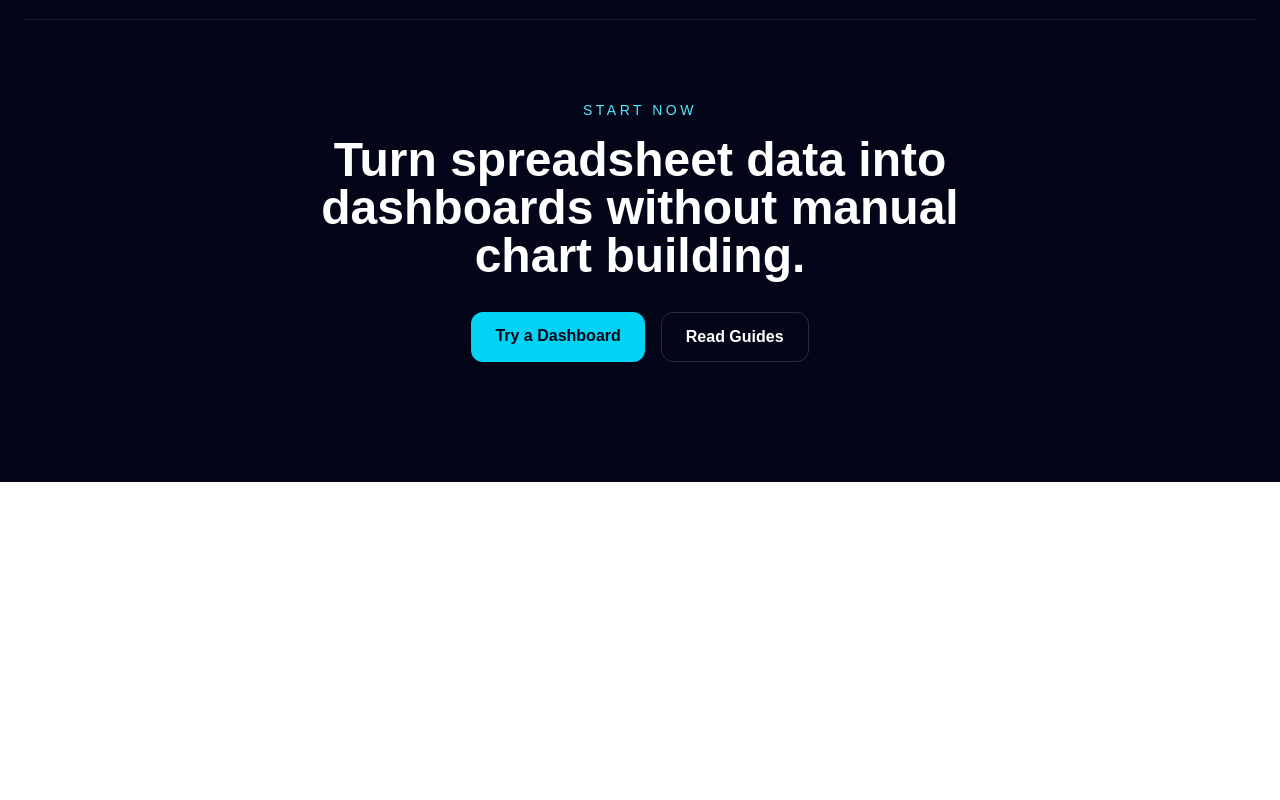
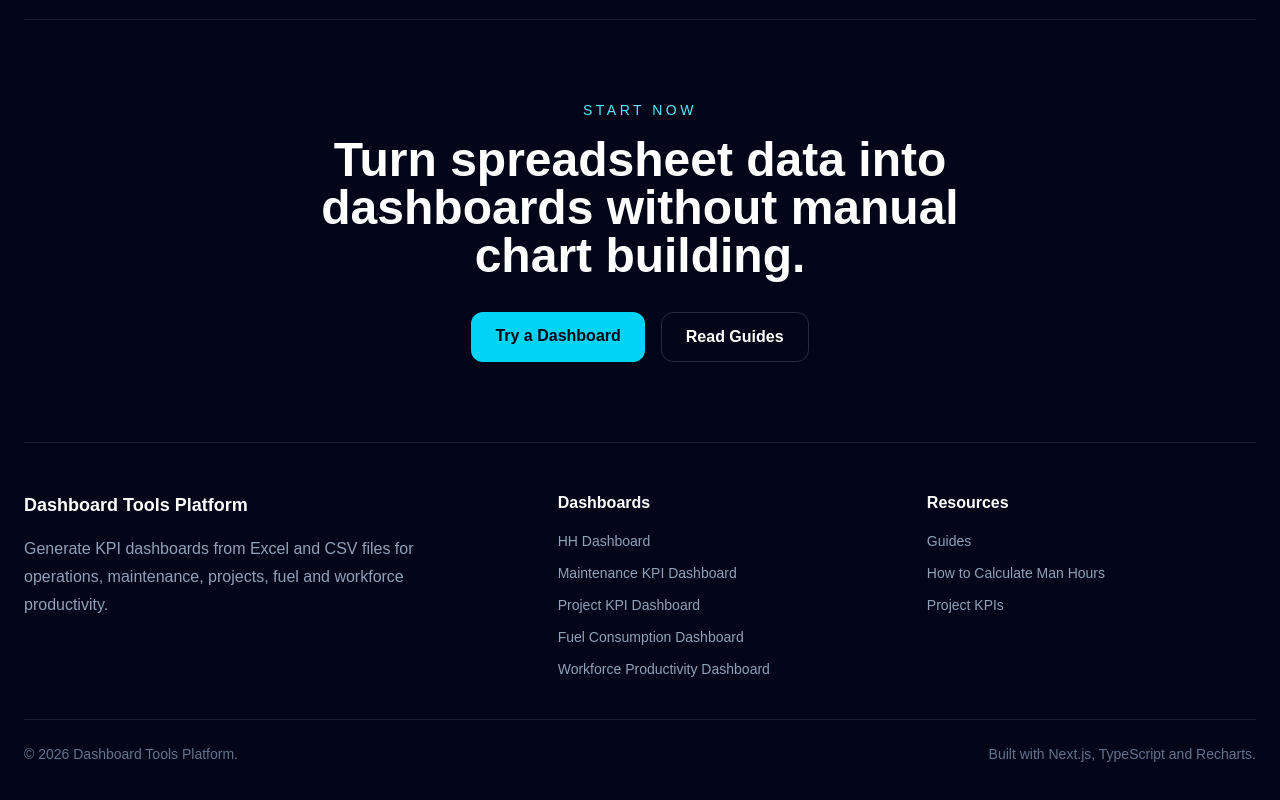
Before and after one commit to kike-Pinto/dashboard-tools-platform, a Next.js app: page / in a window 1280 px wide. Shown: the part 3855-4655 px from the top of the page. Before the commit the page ends 4337 px from the top, so only its background shows below. Built offline with nearby package versions, Linux system fonts and the light colour scheme.

Commit message:
feat: add homepage footer

```diff
--- a/src/app/page.tsx
+++ b/src/app/page.tsx
@@ -11,6 +11,7 @@ import {
   Clock3,
 } from 'lucide-react'
 import Image from 'next/image'
+import { Footer } from '@/components/layout/Footer'
 
 export const metadata: Metadata = {
   title: 'Dashboard Tools Platform - Generate KPI Dashboards from Excel',
@@ -434,6 +435,7 @@ export default function HomePage() {
             </Link>
           </div>
         </section>
+        <Footer />
       </section>
     </main>
   )
--- /dev/null
+++ b/src/components/layout/Footer.tsx
@@ -0,0 +1,95 @@
+import Link from 'next/link'
+
+const dashboardLinks = [
+  {
+    title: 'HH Dashboard',
+    href: '/dashboard/hh-dashboard',
+  },
+  {
+    title: 'Maintenance KPI Dashboard',
+    href: '/dashboard/maintenance-kpi-dashboard',
+  },
+  {
+    title: 'Project KPI Dashboard',
+    href: '/dashboard/project-kpi-dashboard',
+  },
+  {
+    title: 'Fuel Consumption Dashboard',
+    href: '/dashboard/fuel-consumption-dashboard',
+  },
+  {
+    title: 'Workforce Productivity Dashboard',
+    href: '/dashboard/workforce-productivity-dashboard',
+  },
+]
+
+const resourceLinks = [
+  {
+    title: 'Guides',
+    href: '/guides',
+  },
+  {
+    title: 'How to Calculate Man Hours',
+    href: '/guides/how-to-calculate-man-hours',
+  },
+  {
+    title: 'Project KPIs',
+    href: '/guides/how-to-track-project-kpis',
+  },
+]
+
+export function Footer() {
+  return (
+    <footer className='border-t border-white/10 py-12'>
+      <div className='grid gap-10 md:grid-cols-[1.2fr_0.8fr_0.8fr]'>
+        <div>
+          <p className='text-lg font-semibold text-white'>
+            Dashboard Tools Platform
+          </p>
+
+          <p className='mt-4 max-w-md leading-7 text-slate-400'>
+            Generate KPI dashboards from Excel and CSV files for operations,
+            maintenance, projects, fuel and workforce productivity.
+          </p>
+        </div>
+
+        <div>
+          <p className='font-semibold text-white'>Dashboards</p>
+
+          <div className='mt-4 flex flex-col gap-3'>
+            {dashboardLinks.map((link) => (
+              <Link
+                key={link.href}
+                href={link.href}
+                className='text-sm text-slate-400 transition hover:text-cyan-300'
+              >
+                {link.title}
+              </Link>
+            ))}
+          </div>
+        </div>
+
+        <div>
+          <p className='font-semibold text-white'>Resources</p>
+
+          <div className='mt-4 flex flex-col gap-3'>
+            {resourceLinks.map((link) => (
+              <Link
+                key={link.href}
+                href={link.href}
+                className='text-sm text-slate-400 transition hover:text-cyan-300'
+              >
+                {link.title}
+              </Link>
+            ))}
+          </div>
+        </div>
+      </div>
+
+      <div className='mt-10 flex flex-col gap-3 border-t border-white/10 pt-6 text-sm text-slate-500 sm:flex-row sm:items-center sm:justify-between'>
+        <p>© 2026 Dashboard Tools Platform.</p>
+        <p>Built with Next.js, TypeScript and Recharts.</p>
+      </div>
+    </footer>
+  )
+}
```
